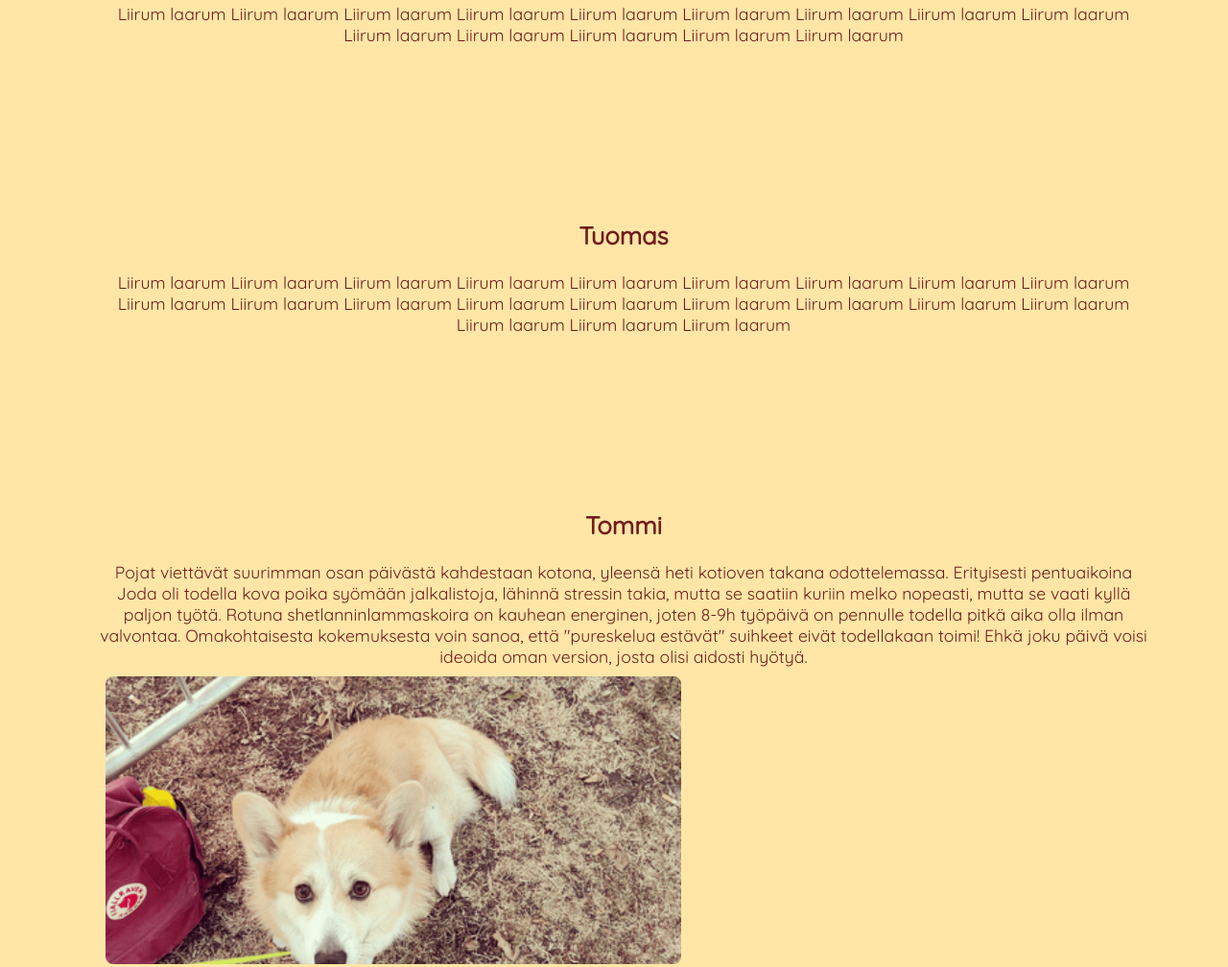
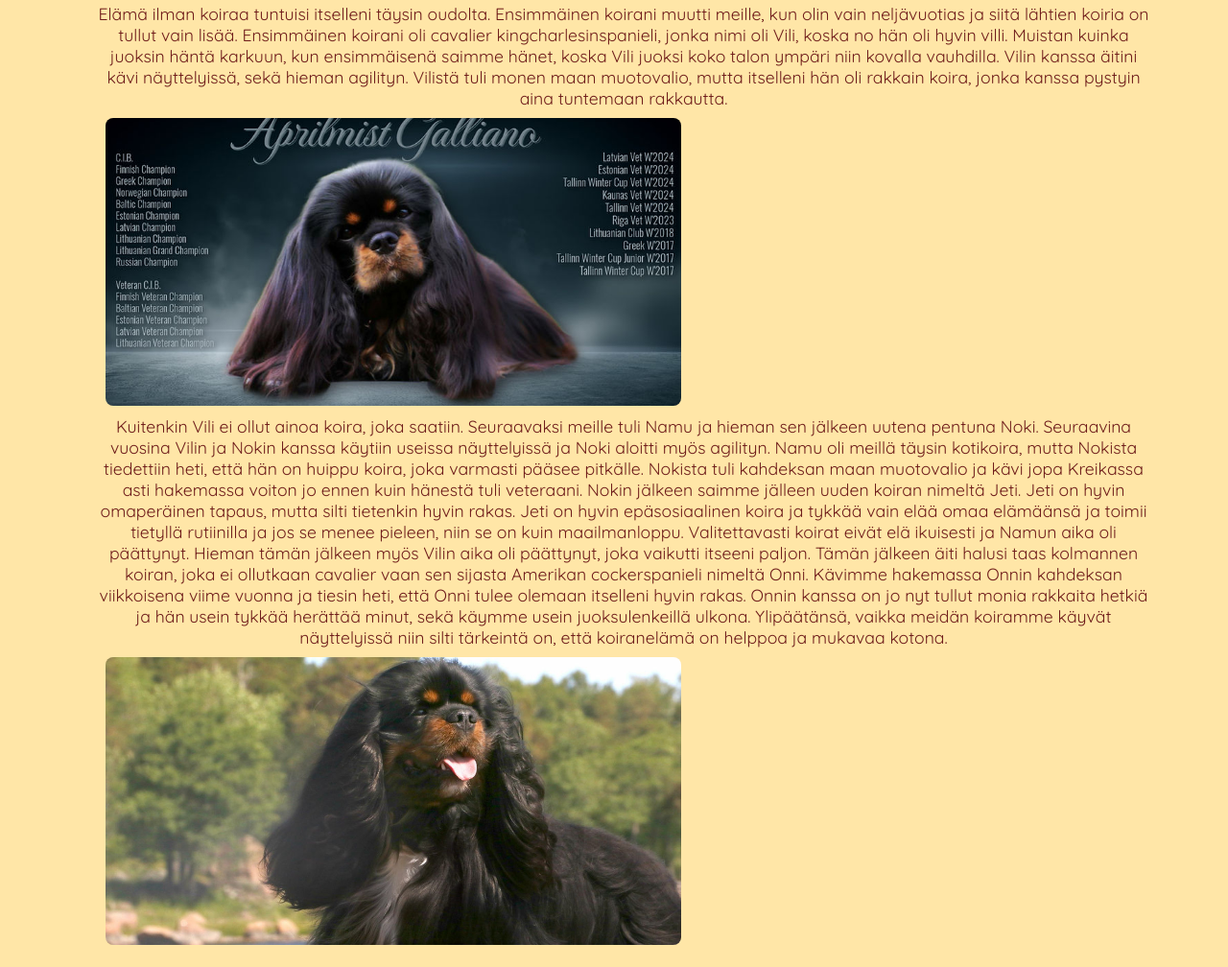
Before and after one commit to Tyvis/Koiranelamaa1, a plain HTML site: page page3.html in a window 1280 px wide. Shown: the part 884-1892 px from the top of the page at 96% size. Drawn offline with Linux system fonts and the light colour scheme.

Commit message:
Add files via upload

```diff
--- a/page3.html
+++ b/page3.html
@@ -29,9 +29,11 @@
   <div id="target-section"> <!--Blogi sivun tervetuloa teksti alue-->
     <h2> Tervetuloa Blogi-osioon</h2>
     <p class="blogi-target"> Tässä osiossa pääset tutustumaan meihin kaikkiin hieman paremmin.</p>
-    <p class="blogi-target">Tulemme jakamaan omia kokemuksiamme siitä, millaista on elää koirien kanssa, miten he vaikuttavat arkeen ja mitä
+    <p class="blogi-target">Tulemme jakamaan omia kokemuksiamme siitä, millaista on elää koirien kanssa, miten he
+      vaikuttavat arkeen ja mitä
       kaikkea me koemme itse tärkeimmäksi.</p>
-    <p class="blogi-target">Tulevaisuudessa tulemme myös kertomaan mitä tuotteita, ruokia ja aktiviteetteja itse suosittelemme, mutta voit
+    <p class="blogi-target">Tulevaisuudessa tulemme myös kertomaan mitä tuotteita, ruokia ja aktiviteetteja itse
+      suosittelemme, mutta voit
       rauhassa ensin tutustua meihin sekä meidän kertomuksiin.</p>
     </pclass>
   </div>
@@ -40,32 +42,73 @@
     <div class="description-container2"> <!--Blogin teksti-->
       <div class="blog-entry">
         <p class="btn-title">Mikael</p>
-        <p class="btn-description">Liirum laarum Liirum laarum Liirum laarum Liirum laarum Liirum laarum
-          Liirum laarum Liirum laarum Liirum laarum Liirum laarum Liirum laarum
-          Liirum laarum Liirum laarum Liirum laarum Liirum laarum
+        <p class="btn-description"> Elämä ilman koiraa tuntuisi itselleni täysin oudolta. Ensimmäinen koirani muutti
+          meille, kun olin vain neljävuotias ja siitä lähtien koiria on tullut vain lisää.
+          Ensimmäinen koirani oli cavalier kingcharlesinspanieli, jonka nimi oli Vili, koska no hän oli hyvin villi.
+          Muistan kuinka juoksin häntä karkuun, kun ensimmäisenä saimme hänet, koska Vili juoksi koko talon ympäri niin
+          kovalla vauhdilla.
+          Vilin kanssa äitini kävi näyttelyissä, sekä hieman agilityn. Vilistä tuli monen maan muotovalio, mutta
+          itselleni hän oli rakkain koira, jonka kanssa pystyin aina tuntemaan rakkautta.
+          <img src="images/Mikael(2).jpeg" alt="Picture of Noki with all his titles" class="koirakuva2" />
+          Kuitenkin Vili ei ollut ainoa koira, joka saatiin. Seuraavaksi meille tuli Namu ja hieman sen jälkeen uutena
+          pentuna Noki. Seuraavina vuosina Vilin ja Nokin kanssa käytiin useissa näyttelyissä ja Noki aloitti myös
+          agilityn.
+          Namu oli meillä täysin kotikoira, mutta Nokista tiedettiin heti, että hän on huippu koira, joka varmasti
+          pääsee pitkälle. Nokista tuli kahdeksan maan muotovalio ja kävi jopa Kreikassa asti hakemassa voiton jo ennen
+          kuin hänestä tuli veteraani.
+          Nokin jälkeen saimme jälleen uuden koiran nimeltä Jeti. Jeti on hyvin omaperäinen tapaus, mutta silti
+          tietenkin hyvin rakas. Jeti on hyvin epäsosiaalinen koira ja tykkää vain elää omaa elämäänsä ja toimii
+          tietyllä rutiinilla ja jos se menee pieleen, niin se on kuin maailmanloppu.
+          Valitettavasti koirat eivät elä ikuisesti ja Namun aika oli päättynyt. Hieman tämän jälkeen myös Vilin aika
+          oli päättynyt, joka vaikutti itseeni paljon. Tämän jälkeen äiti halusi taas kolmannen koiran, joka ei
+          ollutkaan cavalier vaan sen sijasta Amerikan cockerspanieli nimeltä Onni.
+          Kävimme hakemassa Onnin kahdeksan viikkoisena viime vuonna ja tiesin heti, että Onni tulee olemaan itselleni
+          hyvin rakas. Onnin kanssa on jo nyt tullut monia rakkaita hetkiä ja hän usein tykkää herättää minut, sekä
+          käymme usein juoksulenkeillä ulkona.
+          Ylipäätänsä, vaikka meidän koiramme käyvät näyttelyissä niin silti tärkeintä on, että koiranelämä on helppoa
+          ja mukavaa kotona.
+          <img src="images/Mikael(3).jpeg" alt="Noki enjoying a summer breeze" class="koirakuva2" />
         </p>
       </div>
 
       <div class="blog-entry">
         <p class="btn-title">Tuomas</p>
-        <p class="btn-description">Liirum laarum Liirum laarum Liirum laarum Liirum laarum Liirum laarum Liirum laarum
-          Liirum laarum Liirum laarum Liirum laarum Liirum laarum Liirum laarum Liirum laarum Liirum laarum
-          Liirum laarum Liirum laarum Liirum laarum Liirum laarum Liirum laarum Liirum laarum
-          Liirum laarum Liirum laarum
+        <p class="btn-description"> Minulta on monesti kysytty, miten Pätkän oppi ensimmäiset temppunsa, joten ajattelin
+          pyhittää tämän päiväisen tekstini siihen miten se ensimmäinen temppu, istuminen, luonnistui Pätkän kanssa.
+          Oma koulutusmetodi pohjautuu positiiviselle vahvistamiselle, ja sen näkökulman muistamisella, että miten koira
+          "hoksaa" asioita.
+          Istumisen esimerkissä tämä näkyi sillä, että pidin Pätkälle herkkua nenän edessä, ja liikutin sitä samalla
+          niin, että hänen täytyi luonnollisesti istuutua pysyäkseen tasapainossa. Tähän yhteyteen sanoin käskysanan
+          "istu" ja annoin herkun.
+          Ja tätä kun toistaa, niin koiralle vähitellen selkiytyy yksinkertainen malli asioiden kausaliteetista: "Toi
+          iso tolvana sanoo jotain ja minä isken peppuni maahan, niin saan hyvää".
+          Mutta tässäkin on hyvä muistaa, että koira ei pysty päättelemään mitä sinä haluat, vaan sinun kouluttajana
+          pitää ns. "huijata" koira tekemään vahingossa se mitä haluat, ja sitten lähteä vahvistamaan sitä
+          systemaattisesti.
+          Ja Pätkän tapauksessa tämä vaati paljon herkkuja, aikaa ja eritoten kärsivällisyyttä, joten ole varautunut ja
+          lopussa palkinto seisoo. Tai no, istuu.
+          <img src="images/Tuomas(2).jpg" alt="Pätkä resting his little face on Tuomas's hand" class="koirakuva2" />
         </p>
       </div>
 
       <div class="blog-entry">
         <p class="btn-title">Tommi</p>
-        <p class="btn-description"> Pojat viettävät suurimman osan päivästä kahdestaan kotona, yleensä heti kotioven takana odottelemassa.
-          Erityisesti pentuaikoina Joda oli todella kova poika syömään jalkalistoja, lähinnä stressin takia, mutta se saatiin kuriin melko nopeasti, mutta se vaati kyllä paljon työtä.
-          Rotuna shetlanninlammaskoira on kauhean energinen, joten 8-9h työpäivä on pennulle todella pitkä aika olla ilman valvontaa.
-          Omakohtaisesta kokemuksesta voin sanoa, että "pureskelua estävät" suihkeet eivät todellakaan toimi! Ehkä joku päivä voisi ideoida oman version, josta olisi aidosti hyötyä.
-          <img src="images/Tommi (2).png" alt="Uuno looking up at the camera in a dog park" class="koirakuva2" />
-          Hankimme Uunolle "pikkuveljen", koska hänen näkönsä on kaihin takia heikentynyt huomattavasti. Silmälääkärin mukaan Uunon näkö on hävinnyt lähes 80%:sti, mutta toisen koiran läsnäolo on selvästi piristänyt häntä!
-          Voin siis ainakin itse suositella useampaa koiraa todella lämpimästi, koska tutkimustenkin mukaan koirat elävät huomattavasti pidempään, kun heillä on kaveri jonka kanssa leikkiä silloin, kun ihmiset ovat muualla.
-          Seuraavassa postauksessa voinkin kertoa mitkä ovat ensimmäiset uhkakuvat kaihiin liittyen, mitä kannattaa seurata, mistä sen voi itse havaita ja miten koiran persoona muuttuu näön heikentyessä.
-          <img src="images/Tommi (3).png " alt="A spring photoshoot picture with Uuno and Joda" class="koirakuva2" />
+        <p class="btn-description"> Pojat viettävät suurimman osan päivästä kahdestaan kotona, yleensä heti kotioven
+          takana odottelemassa.
+          Erityisesti pentuaikoina Joda oli todella kova poika syömään jalkalistoja, lähinnä stressin takia, mutta se
+          saatiin kuriin melko nopeasti, mutta se vaati kyllä paljon työtä.
+          Rotuna shetlanninlammaskoira on kauhean energinen, joten 8-9h työpäivä on pennulle todella pitkä aika olla
+          ilman valvontaa.
+          Omakohtaisesta kokemuksesta voin sanoa, että "pureskelua estävät" suihkeet eivät todellakaan toimi! Ehkä joku
+          päivä voisi ideoida oman version, josta olisi aidosti hyötyä.
+          <img src="images/Tommi(2).png" alt="Uuno looking up at the camera in a dog park" class="koirakuva2" />
+          Hankimme Uunolle "pikkuveljen", koska hänen näkönsä on kaihin myötä heikentynyt huomattavasti. Silmälääkärin
+          mukaan Uunon näkö on hävinnyt lähes 80%:sti, mutta toisen koiran läsnäolo on selvästi piristänyt häntä!
+          Voin siis ainakin itse suositella useampaa koiraa todella lämpimästi, koska tutkimustenkin mukaan koirat
+          elävät huomattavasti pidempään, kun heillä on kaveri jonka kanssa leikkiä silloin, kun ihmiset ovat muualla.
+          Seuraavassa postauksessa voinkin kertoa mitkä ovat ensimmäiset uhkakuvat kaihiin liittyen, mitä kannattaa
+          seurata, mistä sen voi itse havaita ja miten koiran persoona muuttuu näön heikentyessä.
+          <img src="images/Tommi(3).png " alt="A spring photoshoot picture with Uuno and Joda" class="koirakuva2" />
         </p>
 
 
```
Also changed, not shown: index.html (+6 -6 lines).
